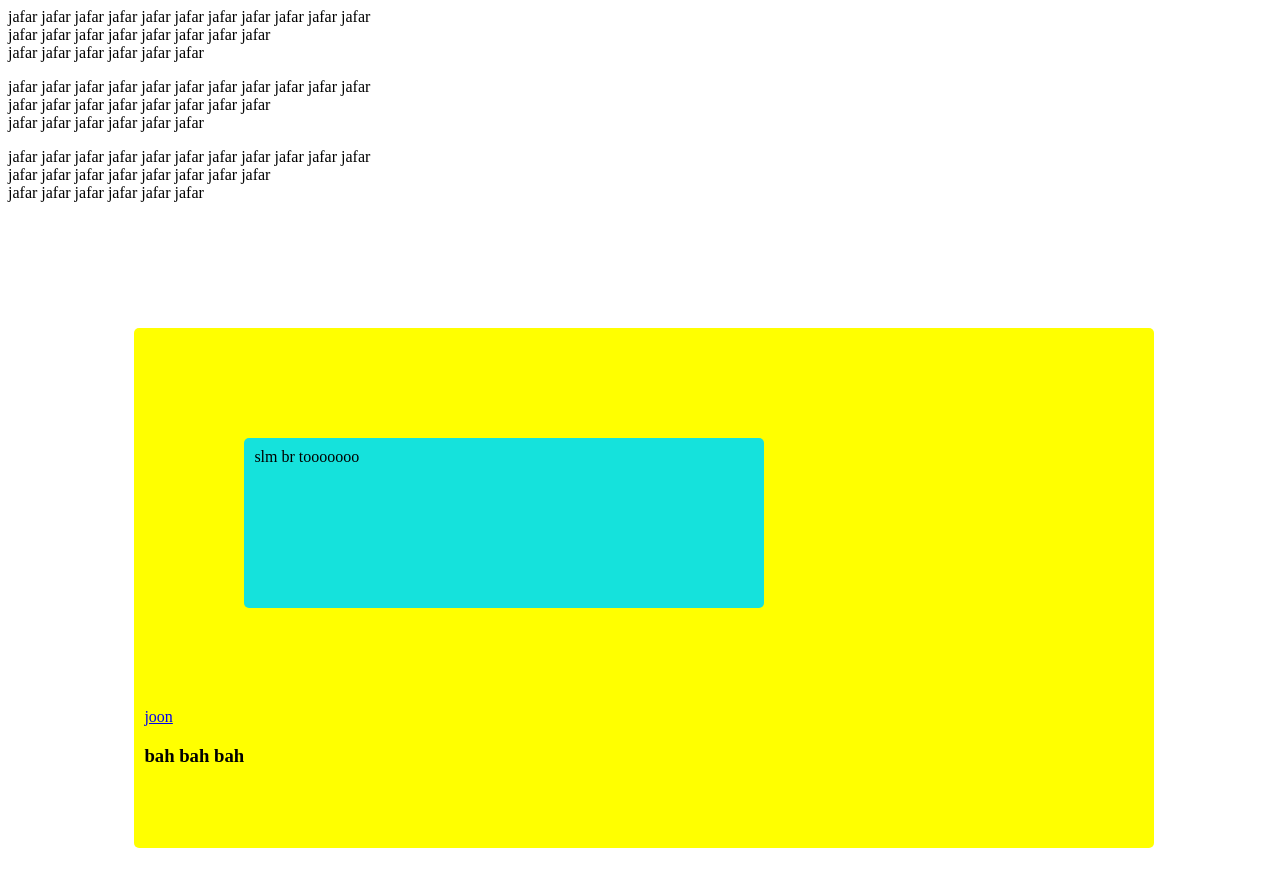
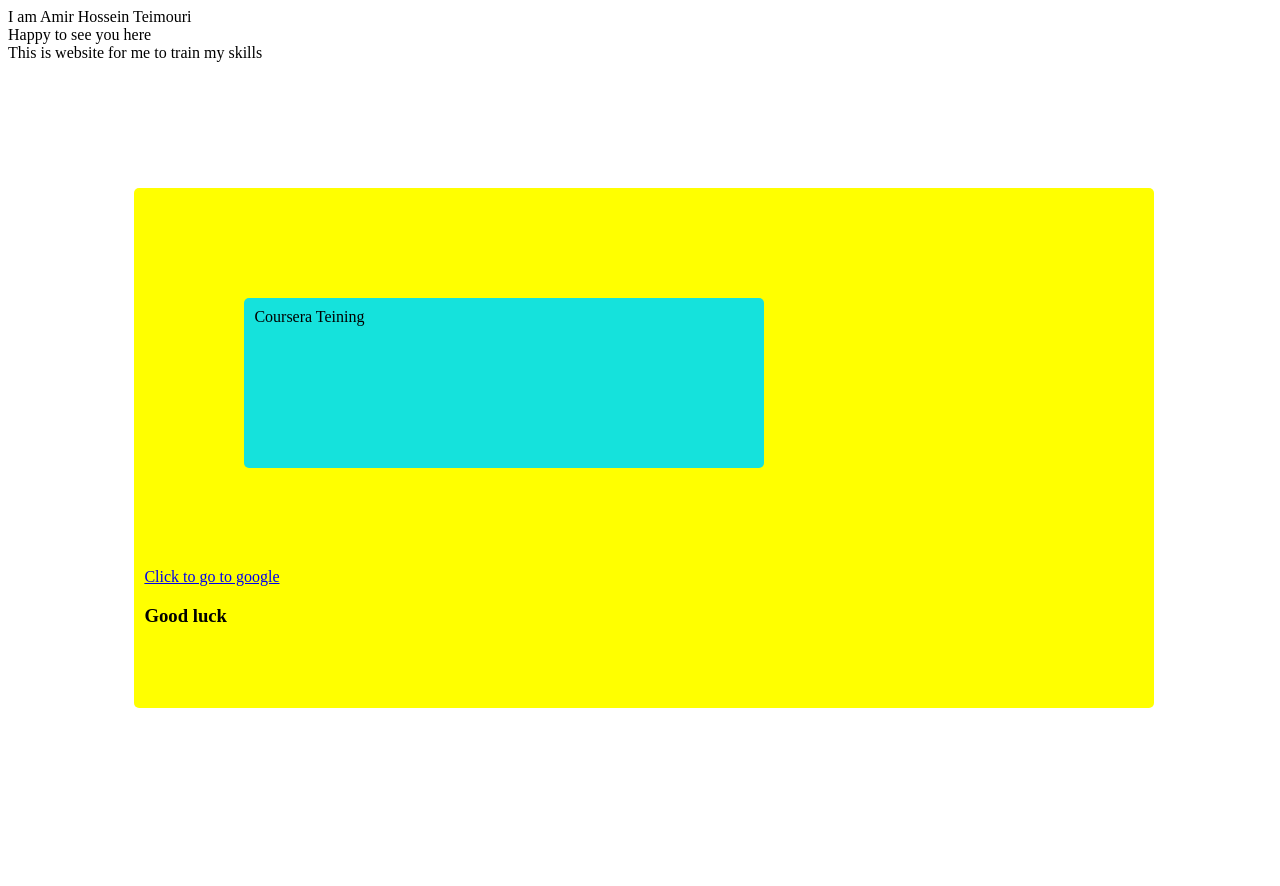
Before and after one commit to amRe7T/Coursera-training.github.io, a plain HTML site: page index.html in a window 1280 px wide. After the commit the page ends 835 px from the top, so only its background shows below. Drawn offline with Linux system fonts and the light colour scheme.

Commit message:
index.html

```diff
--- a/index.html
+++ b/index.html
@@ -1,21 +1,16 @@
 <html>
     <head>
         <link rel="stylesheet" href="9.css">
+        <title>Welcomme to my website</title>
     </head>
     <body>
         <p class="ab ac" id="cd">
-            jafar jafar jafar jafar jafar jafar jafar jafar jafar jafar jafar  <br>jafar jafar jafar jafar jafar jafar jafar jafar  <br>jafar jafar jafar jafar jafar jafar
-        </p>
-        <p class="ab zd">
-            jafar jafar jafar jafar jafar jafar jafar jafar jafar jafar jafar  <br>jafar jafar jafar jafar jafar jafar jafar jafar  <br>jafar jafar jafar jafar jafar jafar
-        </p>
-        <p class="aa">
-            jafar jafar jafar jafar jafar jafar jafar jafar jafar jafar jafar  <br>jafar jafar jafar jafar jafar jafar jafar jafar  <br>jafar jafar jafar jafar jafar jafar
+            I am Amir Hossein Teimouri  <br>Happy to see you here  <br>This is website for me to train my skills
         </p>
         <div class="test">
-            <p class="pp">slm br tooooooo</p>
-            <a href="https://google.com">joon</a>
-            <h3>bah bah bah</h3>
+            <p class="pp">Coursera Teining</p>
+            <a href="https://google.com">Click to go to google</a>
+            <h3>Good luck</h3>
         </div>
     </body>
 </html>
```
